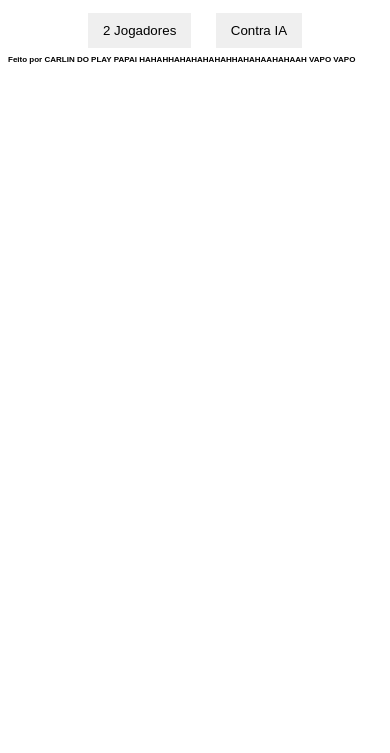
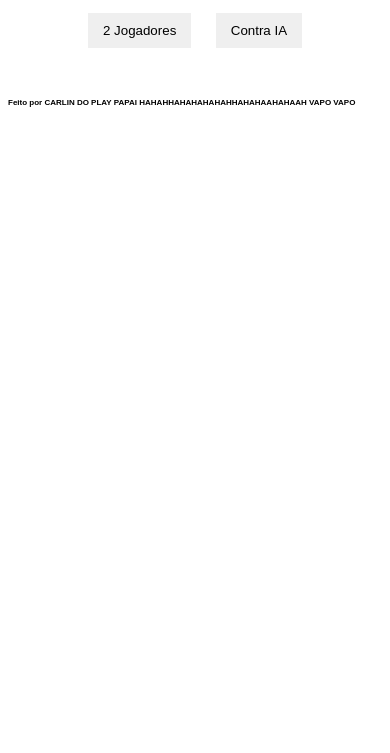
Before and after one commit to dudu9bre/jogo-da-velha, a plain HTML site: page index.html in a window 390 px wide. Shown: the part 91-844 px from the top of the page. Drawn offline with Linux system fonts and the light colour scheme.

Commit message:
calmaarrrr

```diff
--- a/css/style.css
+++ b/css/style.css
@@ -128,5 +128,7 @@ footer {
     }
     footer h2 {
         font-size: .5em;
+        text-align: center;
+        margin-top: 50px;
     }
 }
```
